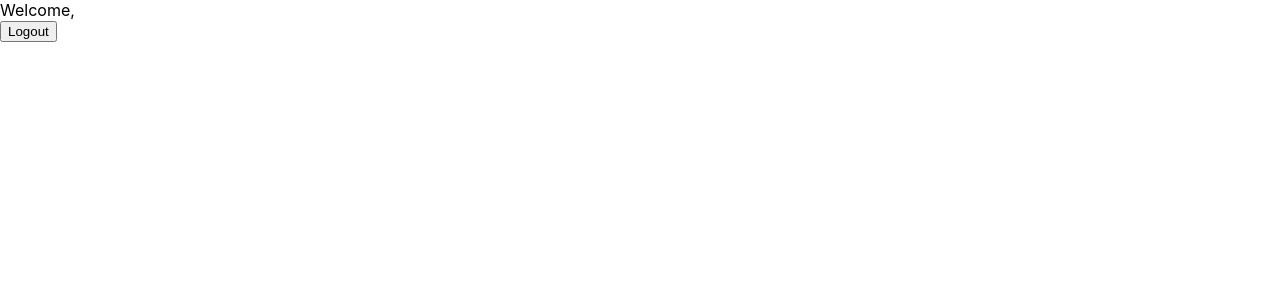
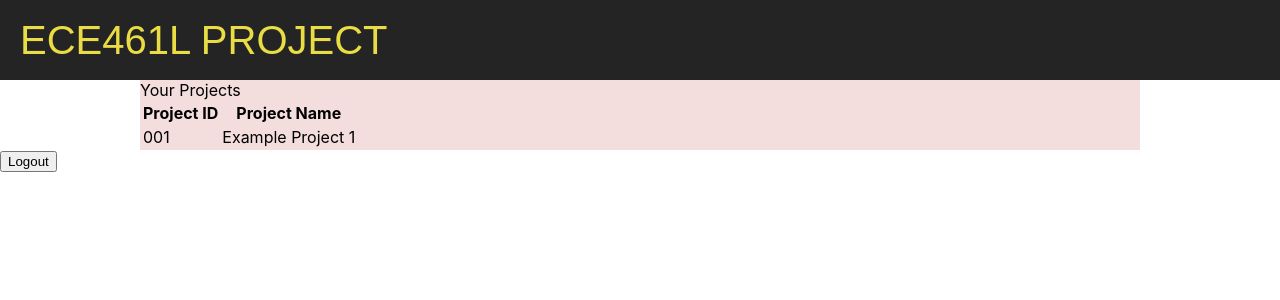
Before and after one commit to Zhangky11/ECE461L, a React (Create React App) app in the folder frontend/: page /profile in a window 1280 px wide. Shown: the top 300 px of the page. Built offline with nearby package versions, Linux system fonts and the light colour scheme.

Commit message:
updated profile page

```diff
--- a/frontend/src/App.js
+++ b/frontend/src/App.js
@@ -11,9 +11,6 @@ function App() {
 
   const [user, setUser] = useState("")
 
-  const setUsername = (username) => {
-    setUser(username)
-  }
 
   return (
     // <div>
--- a/frontend/src/Components/Login/LoginPage.css
+++ b/frontend/src/Components/Login/LoginPage.css
@@ -1,10 +1,9 @@
 .bar{
     display:flex;
-    position:relative;
     margin-top: 0px;
     background: #242424;
     height: 80px;
-    margin: auto;
+    justify-content:space-between;
 }
 
 .bar-text {
--- a/frontend/src/Components/Login/LoginPage.jsx
+++ b/frontend/src/Components/Login/LoginPage.jsx
@@ -34,7 +34,7 @@ const LoginPage = () => {
     }
 
     return (
-        <div>
+        <div className='wrapper'>
             <div className='bar'>
                 <div className='bar-text'>ECE461L PROJECT</div>
             </div>
--- a/frontend/src/Components/UserProfile/UserProfilePage.css
+++ b/frontend/src/Components/UserProfile/UserProfilePage.css
@@ -0,0 +1,14 @@
+.username {
+    color: #ffffff;
+    font-size: 25px;
+    font-weight: 500;
+    font-family: 'BebasNeue', sans-serif;
+    margin-right: 25px;
+    margin-top: 25px;
+}
+
+.project-table-container {
+    background: #f3dddd;
+    width: 1000px;
+    margin: auto;
+}
--- a/frontend/src/Components/UserProfile/UserProfilePage.jsx
+++ b/frontend/src/Components/UserProfile/UserProfilePage.jsx
@@ -1,6 +1,6 @@
 import React, {useState, useContext} from 'react'
 import { UserContext } from '../../App'
-import axios from 'axios';
+import './UserProfilePage.css'
 import { useNavigate } from 'react-router-dom';
 
 const UserProfilePage = () => {
@@ -11,7 +11,24 @@ const UserProfilePage = () => {
   }
   return (
     <div>
-        <div>Welcome, {user}</div>
+        <div className='bar'>
+          <div className='bar-text'>ECE461L PROJECT</div>
+          <div className='username'>{user}</div>
+        </div>
+        <div className='project-table-container'>
+          <div className='project-table-header'>Your Projects</div>
+          <table className='project-table'>
+            <tr className='table-header'>
+              <th>Project ID</th>
+              <th>Project Name</th>
+            </tr>
+            <tr className='table-rows'>
+              <td>001</td>
+              <td>Example Project 1</td>
+            </tr>
+
+          </table>
+        </div>
         <button onClick={LogoutHandler}>Logout</button>
     </div>
   )
```
